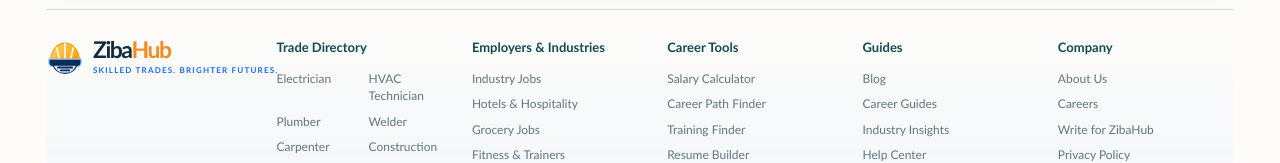
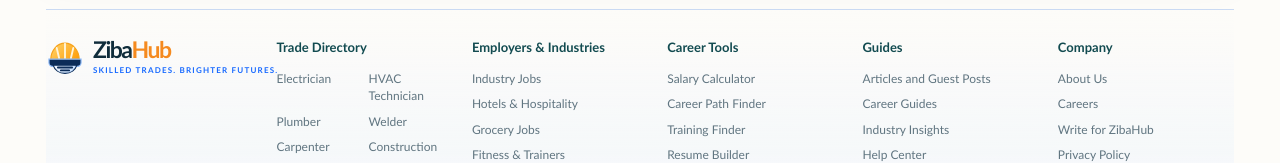
Before and after one commit to brainsparkbyzm-ai/zibahub-w, a Next.js app: page / in a window 1280 px wide. Shown: the part 3770-3933 px from the top of the page. Built offline with nearby package versions, Linux system fonts and the light colour scheme; no server answers; the database is empty.

Commit message:
Link public articles archive from footer

```diff
--- a/components/layout/SiteFooter.tsx
+++ b/components/layout/SiteFooter.tsx
@@ -13,7 +13,7 @@ export function SiteFooter() {
       <FooterCol title="Trade Directory" links={[["Electrician", "/jobs?q=Electrician"], ["HVAC Technician", "/jobs?q=HVAC"], ["Plumber", "/jobs?q=Plumber"], ["Welder", "/jobs?q=Welder"], ["Carpenter", "/jobs?q=Carpenter"], ["Construction", "/jobs?q=Construction"]]} split />
       <FooterCol title="Employers & Industries" links={[["Industry Jobs", "/industries"], ["Hotels & Hospitality", "/jobs?sector=hotels"], ["Grocery Jobs", "/jobs?sector=grocery"], ["Fitness & Trainers", "/jobs?sector=trainers"], ["Post a Job", "/employer/jobs/new"], ["Employer Solutions", "/employers"], ["Pricing", "/employer/billing"], ["Training Finder", "/training"], ["Success Stories", "/guides"], ["FAQ", "/guides"]]} />
       <FooterCol title="Career Tools" links={[["Salary Calculator", "/calculators"], ["Career Path Finder", "/trades"], ["Training Finder", "/training"], ["Resume Builder", "/dashboard/profile"]]} />
-      <FooterCol title="Guides" links={[["Blog", "/guides"], ["Career Guides", "/guides?category=Career%20Guides"], ["Industry Insights", "/guides"], ["Help Center", "/guides"]]} />
+      <FooterCol title="Guides" links={[["Articles and Guest Posts", "/articles"], ["Career Guides", "/guides?category=Career%20Guides"], ["Industry Insights", "/guides"], ["Help Center", "/guides"]]} />
       <FooterCol title="Company" links={[["About Us", "/"], ["Careers", "/jobs"], ["Write for ZibaHub", "/sponsored"], ["Privacy Policy", "/guides"], ["Terms", "/guides"]]} />
       <div className="zh-footer-meta">
         <div className="zh-flags" aria-label="United States, United Kingdom, and Canada">
```
